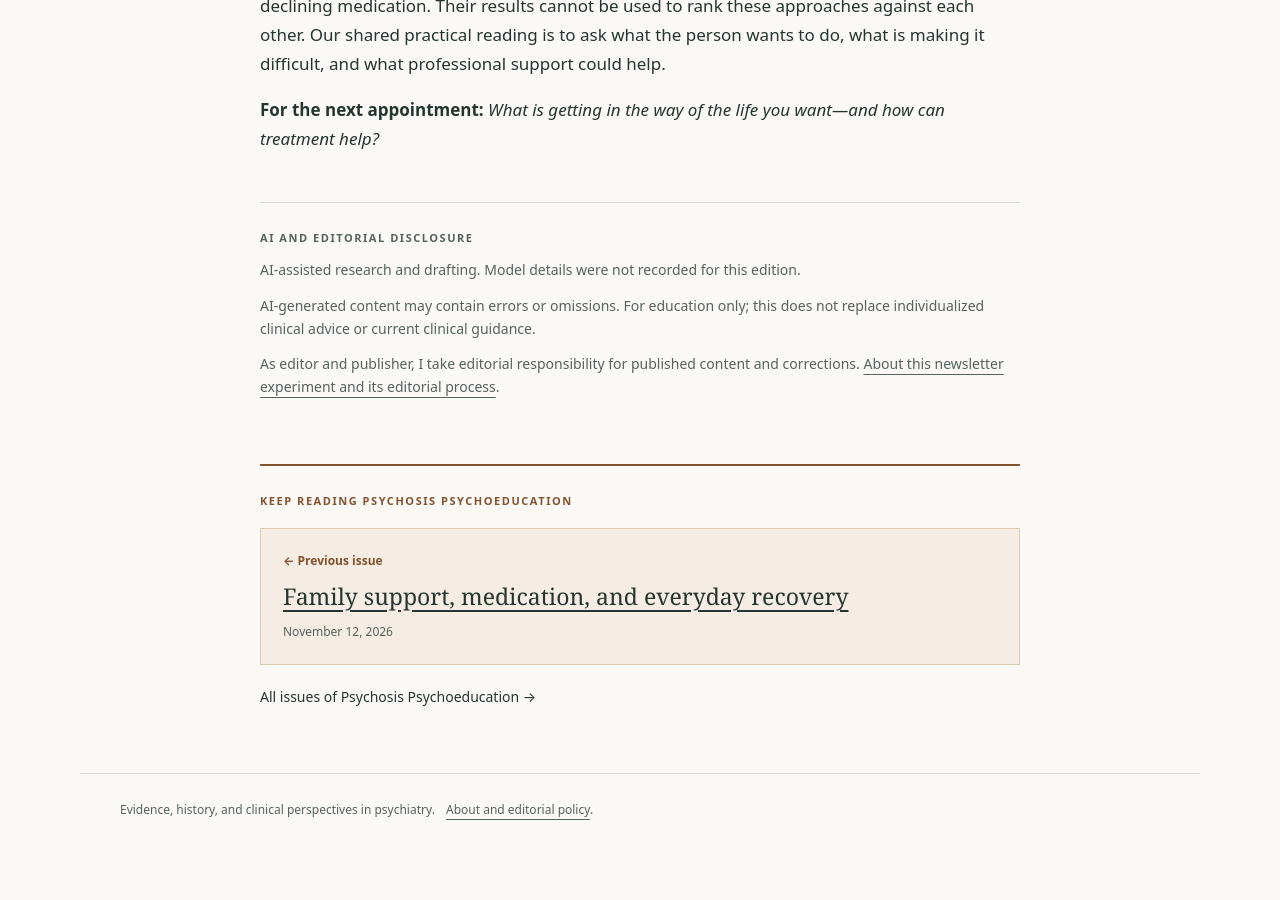
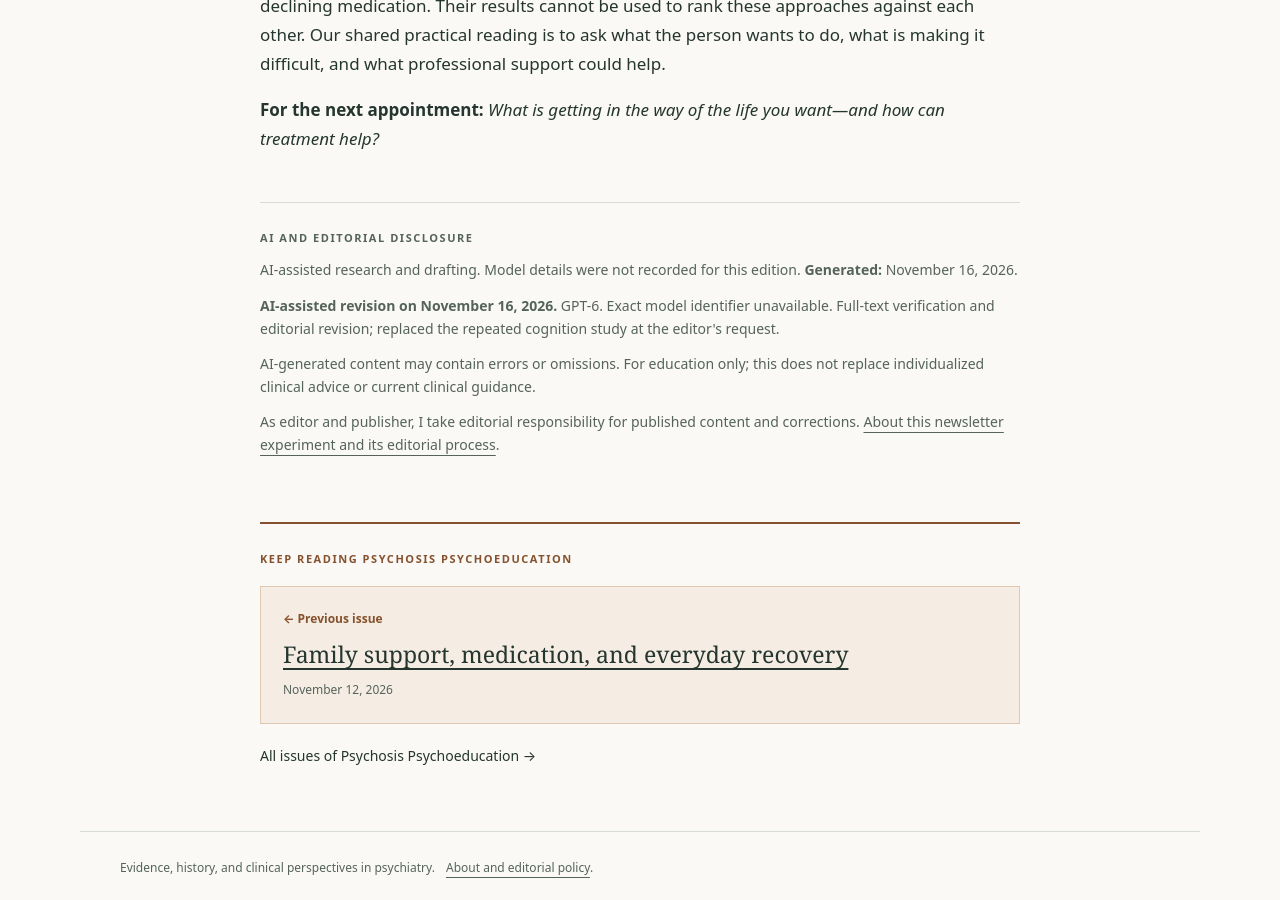
Before and after one commit to ejulianbravo/psychiatry-newsletters, a Jekyll site: the page built from _posts/2026-11-16-what-matters-to-the-person.md, in a window 1280 px wide and 900 px high, scrolled down 5303 px. Built offline with Jekyll 4.4.1, drawn with Linux system fonts in a browser that asks for light colours; before the commit the page ends 6150 px from its top, so only the background shows below that.

Commit message:
Record project milestones and require drafting model provenance

```diff
--- a/_includes/newsletter-footer.html
+++ b/_includes/newsletter-footer.html
@@ -2,11 +2,28 @@
   <p class="eyebrow">AI and editorial disclosure</p>
   <p>AI-assisted research and drafting.
     {% if page.ai_generation.model %}
-    <strong>Model:</strong> {% if page.ai_generation.model_family %}{{ page.ai_generation.model_family | escape }} {% endif %}<code>{{ page.ai_generation.model | escape }}</code>{% if page.ai_generation.generation_date %}. <strong>Generated:</strong> <time datetime="{{ page.ai_generation.generation_date | date_to_xmlschema }}">{{ page.ai_generation.generation_date | date: '%B %-d, %Y' }}</time>{% endif %}.
+    <strong>Model:</strong> {% if page.ai_generation.model_family %}{{ page.ai_generation.model_family | escape }} {% endif %}<code>{{ page.ai_generation.model | escape }}</code>.
+    {% elsif page.ai_generation.model_family %}
+    <strong>Model family:</strong> {{ page.ai_generation.model_family | escape }}. Exact model identifier unavailable.
     {% else %}
     Model details were not recorded for this edition.
     {% endif %}
+    {% if page.ai_generation.generation_date %}
+    <strong>Generated:</strong> <time datetime="{{ page.ai_generation.generation_date | date_to_xmlschema }}">{{ page.ai_generation.generation_date | date: '%B %-d, %Y' }}</time>.
+    {% endif %}
   </p>
+  {% for revision in page.ai_revisions %}
+  <p><strong>AI-assisted revision{% if revision.revision_date %} on <time datetime="{{ revision.revision_date | date_to_xmlschema }}">{{ revision.revision_date | date: '%B %-d, %Y' }}</time>{% endif %}.</strong>
+    {% if revision.model %}
+    {% if revision.model_family %}{{ revision.model_family | escape }} {% endif %}<code>{{ revision.model | escape }}</code>.
+    {% elsif revision.model_family %}
+    {{ revision.model_family | escape }}. Exact model identifier unavailable.
+    {% else %}
+    Revision model details unavailable.
+    {% endif %}
+    {% if revision.role %}{{ revision.role | escape }}{% endif %}
+  </p>
+  {% endfor %}
   <p>AI-generated content may contain errors or omissions. For education only; this does not replace individualized clinical advice or current clinical guidance.</p>
   <p>As editor and publisher, I take editorial responsibility for published content and corrections. <a href="{{ '/about/' | relative_url }}">About this newsletter experiment and its editorial process</a>.</p>
 </footer>
```
Also changed, not shown: MILESTONES.md (added, +9 -0 lines), about/index.md (+1 -1 lines), scripts/editorial.rb (+9 -0 lines), test/editorial_workflow_test.rb (+15 -1 lines), README.md.
